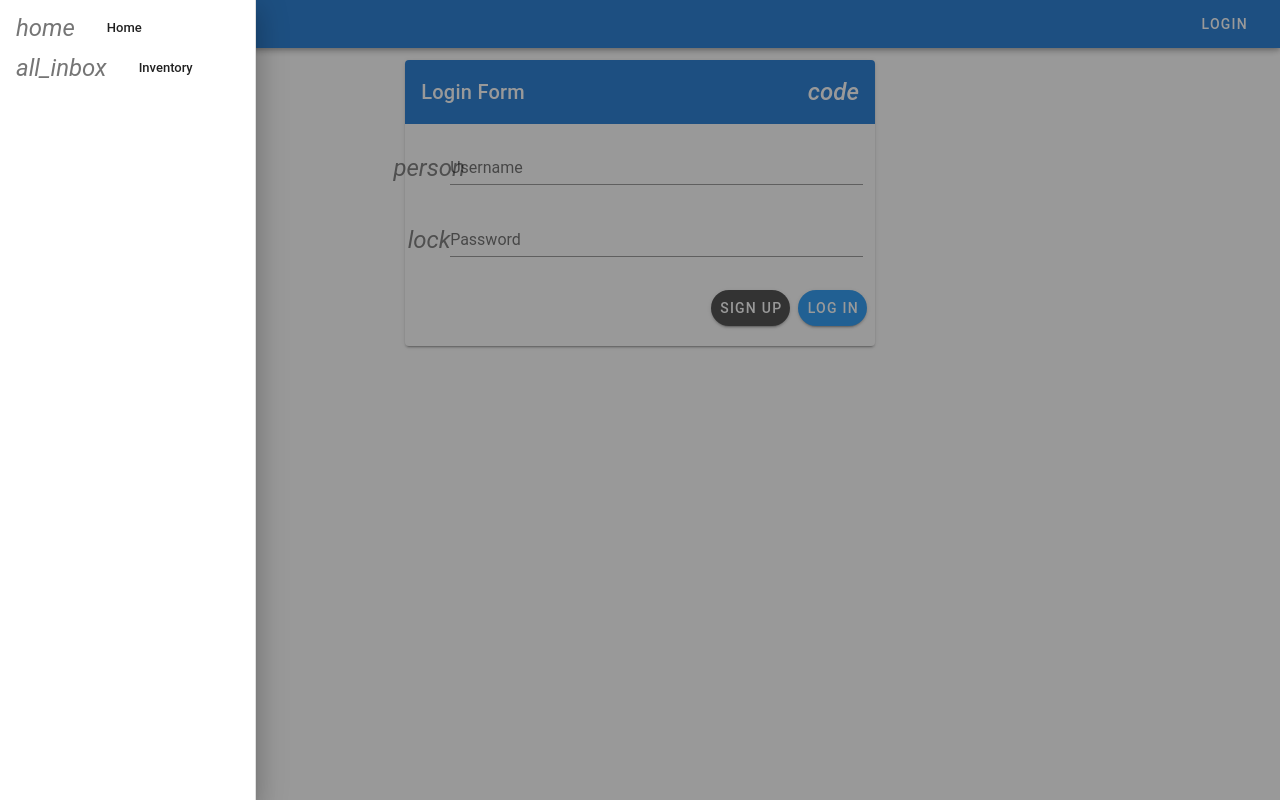
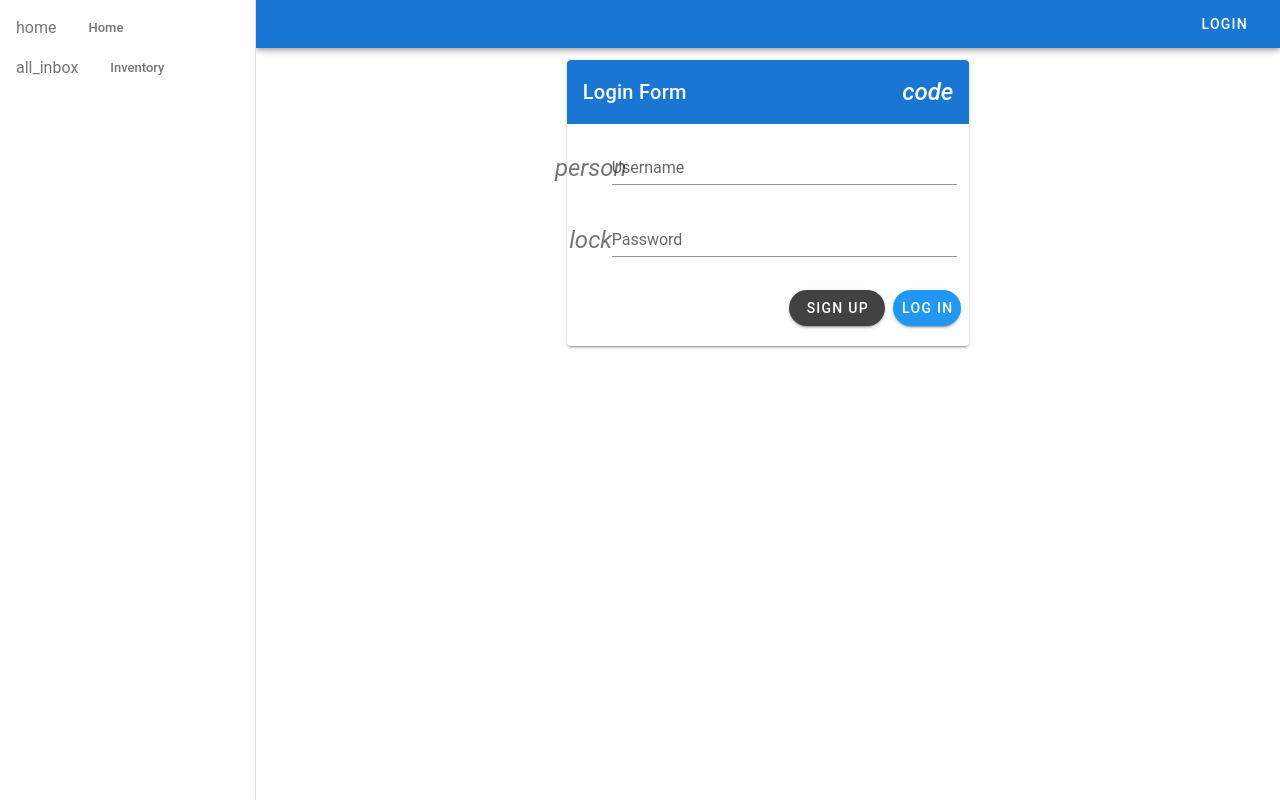
Before and after one commit to Ramonf98/practica, a Vue app in the folder frontend/: page /login in a window 1280 px wide. Both pictures are taken after a click on the button 28 px from the left and 24 px from the top of the page. Built offline with nearby package versions, Linux system fonts and the light colour scheme; the HTML template or start-up script is replaced by a standard one.

Commit message:
Se agrego el formulario de registro y se solucionó un fallo en el sidebar

```diff
--- a/frontend/src/components/Sidebar.vue
+++ b/frontend/src/components/Sidebar.vue
@@ -1,12 +1,14 @@
 <template>
-    <v-navigation-drawer v-model="visible" absolute temporary>
+    <v-navigation-drawer v-model="visible" app>
         <v-list dense>
-            <v-list-item v-for="item in items" :key="item.title" link>
-                <v-list-item-icon>
-                    <v-icon>{{ item.icon }}</v-icon>
+            <v-list-item v-for="item in items" :key="item.title" link class="item-sidebar">
+                <v-list-item-icon class="texto">
+                    <span class="material-icons">
+                      {{item.icon}}
+                    </span>
                 </v-list-item-icon>
 
-                <v-list-item-content>
+                <v-list-item-content class="texto">
                     <v-list-item-title>{{ item.title }}</v-list-item-title>
                 </v-list-item-content>
             </v-list-item>
@@ -37,3 +39,22 @@ import {mapState,mapMutations} from 'vuex';
 
   }
 </script>
+
+<style>
+
+
+.item-sidebar{
+  transition: all 0.4s ease;
+}
+.item-sidebar .texto{
+  color: #757575;
+}
+
+
+.item-sidebar:hover{
+  margin-left: 7px;
+}
+.item-sidebar:hover > .texto{
+  color: #c3dd;
+}
+</style>
--- a/frontend/src/router/index.js
+++ b/frontend/src/router/index.js
@@ -22,8 +22,13 @@ Vue.use(VueRouter)
     path: '/login',
     name: 'Login',
     component: () => import(/* webpackChunkName: "Login" */'@/views/Login.vue')
+  },
+  {
+    path: '/sign_up',
+    name: 'SignUp',
+    component: () => import(/* webpackChunkName: "SignUp" */'@/views/SignUp.vue')
   }
-]
+  ]
 
 const router = new VueRouter({
   mode: 'history',
--- a/frontend/src/views/Login.vue
+++ b/frontend/src/views/Login.vue
@@ -3,7 +3,6 @@
         <v-row class="justify-center">
             <v-col sm="5" >
                 <v-card>
-
                     <v-card-title class="primary white--text">
                         <span>Login Form</span>
                         <v-spacer></v-spacer>
@@ -24,7 +23,7 @@
                     </v-form>
                     <!-- Los botones por ejemplo -->
                     <v-card-actions class="justify-end pt-0 pb-5">
-                        <v-btn color="secondary" rounded>SIGN UP</v-btn>
+                        <router-link to="/sign_up" class="mr-2"><v-btn color="secondary" rounded>SIGN UP</v-btn></router-link>
                         <v-btn color="info" rounded>LOG IN</v-btn>
                     </v-card-actions>
                 </v-card>
--- /dev/null
+++ b/frontend/src/views/SignUp.vue
@@ -0,0 +1,68 @@
+<template>
+    <v-container>
+        <v-row class="justify-center">
+            <v-col sm="5" >
+                <v-card>
+                    <v-card-title class="secondary white--text">
+                        <span>Sign Up Form</span>
+                        <v-spacer></v-spacer>
+                        <v-icon class="white--text">code</v-icon>
+                    </v-card-title>
+                    <!-- El contenido de la tarjeta -->
+                    <v-form>
+                        <v-container>
+                            <v-row>
+                                <v-col sm="12">
+                                    <v-text-field prepend-icon="alternate_email" label="e-Mail" :rules="emailRules" required hide-details="auto"></v-text-field>
+                                </v-col>
+                                <v-col sm="12">
+                                    <v-text-field prepend-icon="person" label="Username" :rules="userRules" required hide-details="auto"></v-text-field>
+                                </v-col>
+                                <v-col sm="12">
+                                    <v-text-field prepend-icon="lock" label="Password" v-model="Password" :rules="passwordRules" required></v-text-field>
+                                </v-col>
+                                <v-col sm="12">
+                                    <v-text-field prepend-icon="lock" label="Confirm Password" :rules="confirmPassRules" required></v-text-field>
+                                </v-col>
+                            </v-row>
+                        </v-container>
+                    </v-form>
+                    <!-- Los botones por ejemplo -->
+                    <v-card-actions class="justify-center flex-column pt-0 pb-5">
+                        <v-btn class="ma-1" color="secondary">SIGN UP</v-btn>
+                        <p class="ma-1">Already have an account?  <router-link to="/login" >Log In</router-link></p>
+                    </v-card-actions>
+                </v-card>
+            </v-col>
+        </v-row>
+    </v-container>
+</template>
+
+<script>
+export default {
+      data: () => ({
+      valid: false,
+      Username: '',
+      userRules: [
+        v => !!v || 'Username is required',
+        v => v.length <= 10 || 'Username must be less than 10 characters',
+      ],
+      Password: '',
+      passwordRules: [
+        v => !!v || 'Password is required',
+        v => v.length <= 10 || 'Password must be less than 10 characters',
+      ],
+      ConfirmPass: '',
+      confirmPassRules: [
+        v => !!v || 'You need to confirm password',
+        v => v === 'a' || 'Does not Match',
+      ],
+      email: '',
+      emailRules: [
+        v => !!v || 'E-mail is required',
+        v => /.+@.+/.test(v) || 'E-mail must be valid',
+      ],
+    }),
+
+}
+</script>
```
